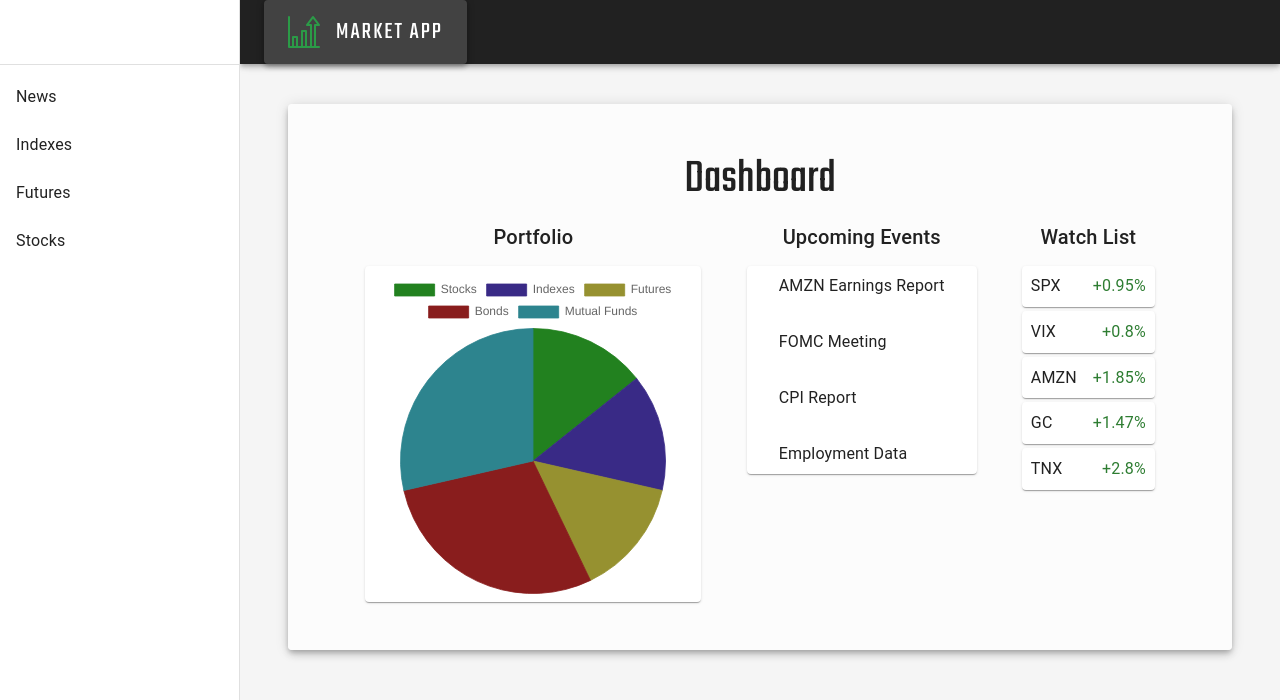
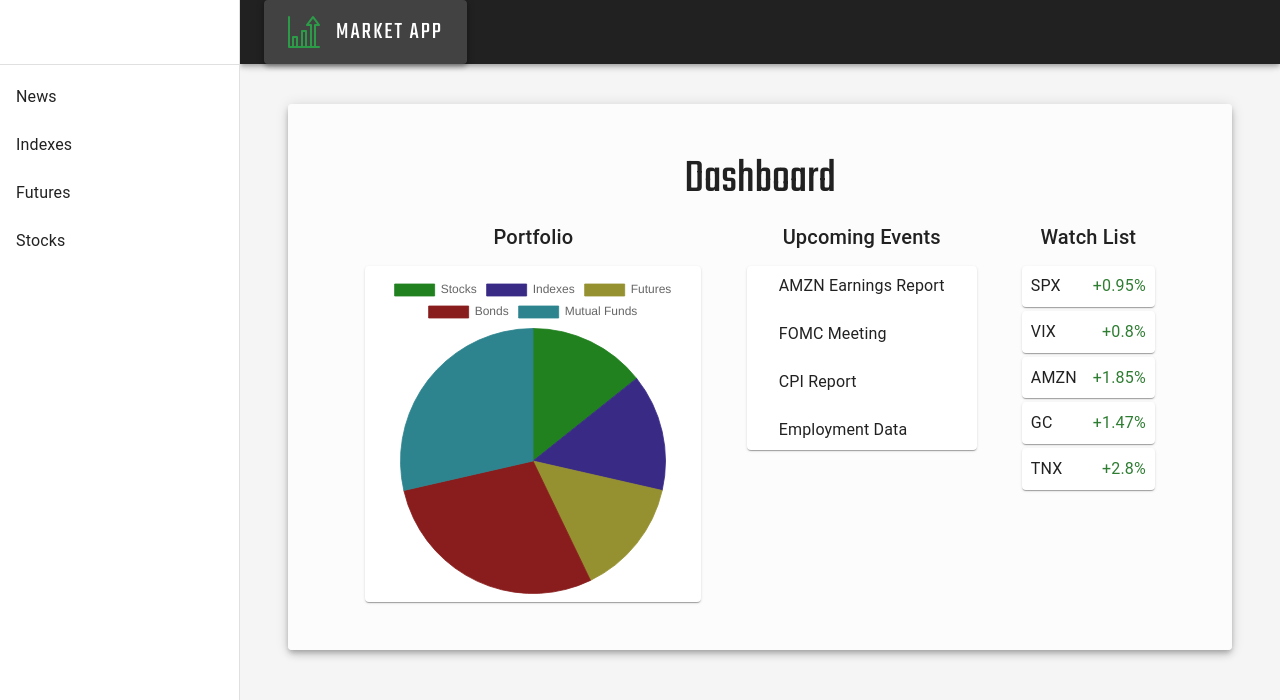
Before and after one commit to samouchka1/marketApp, a React (Create React App) app: page / in a window 1280 px wide. Shown: the top 700 px of the page. Built offline with nearby package versions, Linux system fonts and the light colour scheme.

Commit message:
Update Welcome.js

```diff
--- a/src/components/Welcome.js
+++ b/src/components/Welcome.js
@@ -85,7 +85,7 @@ const Welcome = () => {
 
               <Box>
                 <Typography variant="h6" sx={{textAlign: 'center', m: '.8rem 0'}}>Upcoming Events</Typography>
-                <Paper sx={{display: 'flex', flexDirection: 'column', gap: '1rem'}}>
+                <Paper sx={{display: 'flex', flexDirection: 'column', gap: '.5rem'}}>
                   <Box sx={eventsAreaStyles}>
                     <Typography>AMZN Earnings Report</Typography>
                   </Box>
```
